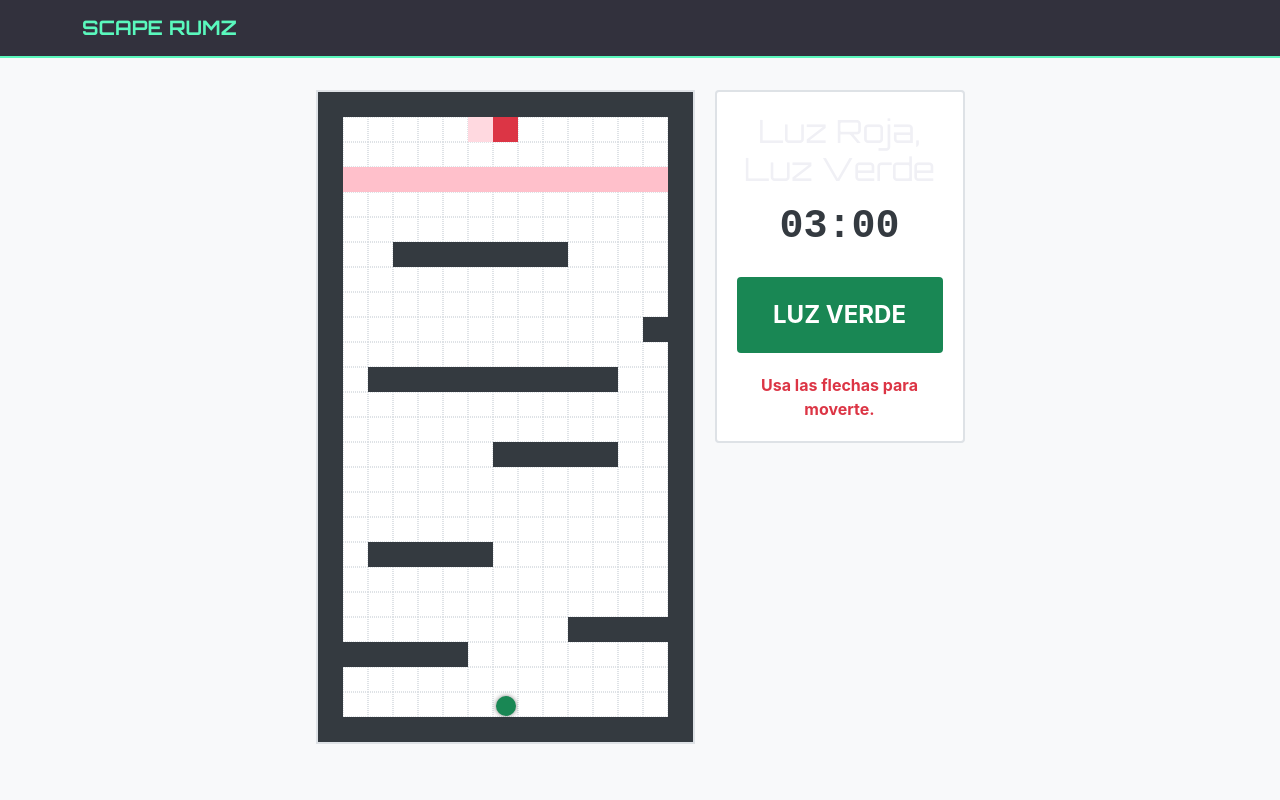
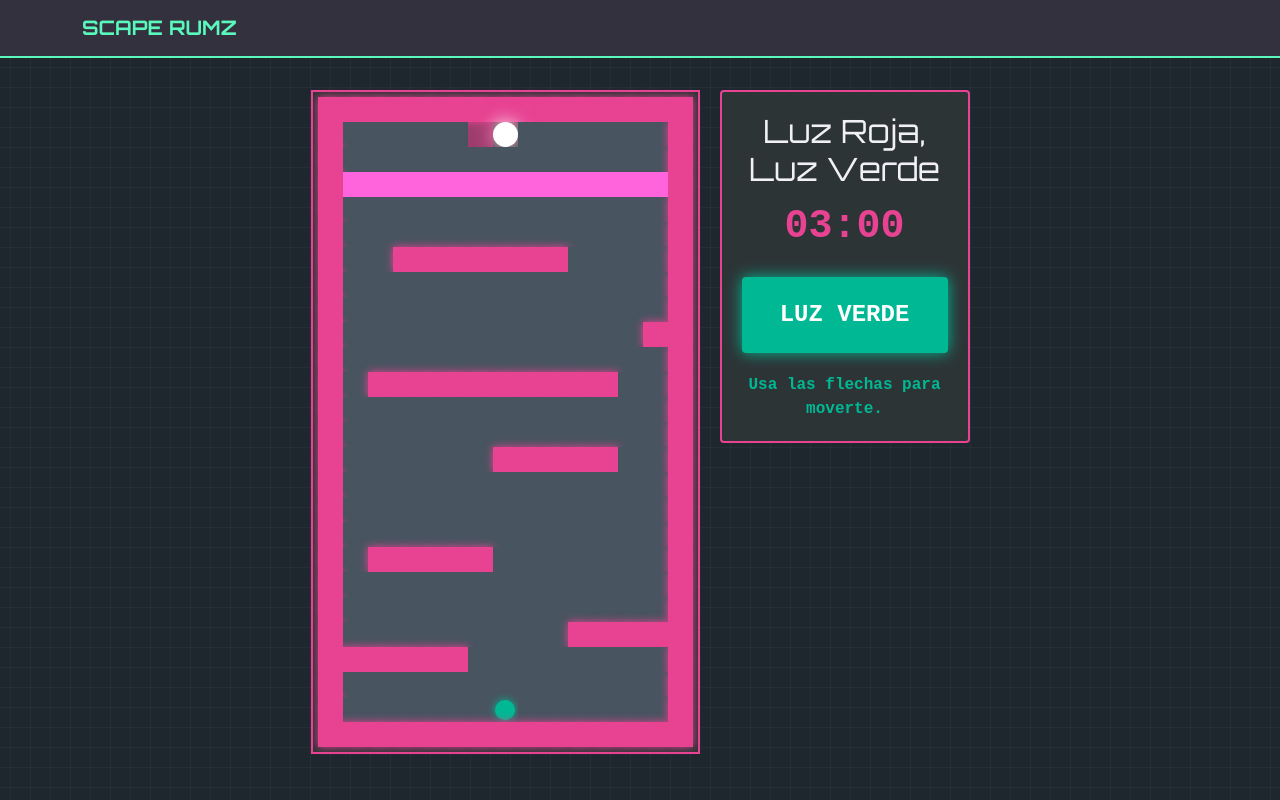
Before and after one commit to JosherTmr/ScapeRumz, a Flask app: template templates/games/squid/luzroja.html in a window 1280 px wide. Run offline with Flask 3, Linux system fonts and the light colour scheme; the template is opened without the code that fills it, so the values that code supplies are empty.

Commit message:
feat: Reestructura el juego 'Luz Roja, Luz Verde'
Se reemplaza por completo el juego original de "Luz Roja, Luz Verde" por una nueva versión inspirada en un mapa de la sala de IA.

La nueva implementación incluye:
- Un mapa de laberinto que los jugadores deben navegar.
- Un sistema de semáforo (luz roja/verde) con tiempos aleatorios.
- Una mecánica de penalización donde moverse en luz roja presenta una pregunta al grupo. Una respuesta incorrecta devuelve al jugador al inicio.
- Un temporizador global para la partida.
- La victoria se logra cuando al menos un jugador llega a la meta.

Se ha refactorizado tanto el backend (app.py) como el frontend (luzroja.html) para dar soporte a esta nueva mecánica.

Se ha implementado un tema visual oscuro, combinando la atmósfera de la sala de IA con los colores de acento de "Squid Game" (rojo/rosa y verde) para una experiencia inmersiva.

```diff
--- a/templates/games/squid/luzroja.html
+++ b/templates/games/squid/luzroja.html
@@ -5,18 +5,18 @@
 {% block content %}
 <style>
     :root {
-        --squid-red: #dc3545;
-        --squid-green: #198754;
-        --squid-pink: #ffc0cb;
-        --squid-dark-gray: #343a40;
-        --squid-light-gray: #f8f9fa;
-        --squid-border-gray: #dee2e6;
+        --squid-red: #e84393; /* Un rosa más intenso, casi fucsia */
+        --squid-green-mint: #00b894;
+        --squid-dark-bg: #1e272e;
+        --squid-panel-bg: #2d3436;
+        --squid-floor: #485460;
+        --squid-text: #d2dae2;
     }
 
     body {
-        background-color: var(--squid-light-gray);
-        color: var(--squid-dark-gray);
-        font-family: -apple-system, BlinkMacSystemFont, "Segoe UI", Roboto, "Helvetica Neue", Arial, sans-serif;
+        background-color: var(--squid-dark-bg);
+        color: var(--squid-text);
+        font-family: 'Source Code Pro', 'Courier New', Courier, monospace;
     }
     .game-container {
         display: flex;
@@ -27,42 +27,45 @@
     }
     #game-board {
         display: grid;
-        border: 2px solid var(--squid-border-gray);
-        background-color: #fff;
+        border: 2px solid var(--squid-red);
+        background-color: var(--squid-panel-bg);
+        padding: 5px;
     }
     .tile {
         width: 25px;
         height: 25px;
         box-sizing: border-box;
     }
-    /* 1 = muro: zonas intransitables. */
-    .tile-1 { background-color: var(--squid-dark-gray); }
-    /* 0 = piso libre: camino transitable. */
-    .tile-0 { background-color: #fff; border: 1px dotted var(--squid-border-gray); }
-    /* 2 = meta: casillas de llegada (al tocarlas se gana la partida). */
-    .tile-2 { background-color: var(--squid-pink); }
-    /* 3 = salida: indicador de área de partida (no obligatorio en reglas). */
-    .tile-3 { background-color: var(--squid-pink); opacity: 0.6; }
-    /* 4 = punto de inicio: posición inicial de los jugadores. */
-    .tile-4 { background-color: #fff; border: 1px dotted var(--squid-border-gray); }
-    /* 5 = muñeca: personaje que controla el semáforo (rojo/verde). */
-    .tile-5 { background-color: var(--squid-red); }
+    .tile-1 { background-color: var(--squid-red); box-shadow: 0 0 8px var(--squid-red); }
+    .tile-0, .tile-4 { background-color: var(--squid-floor); }
+    .tile-2 { background-color: var(--squid-red); filter: brightness(1.5); }
+    .tile-3 { background-color: var(--squid-red); opacity: 0.6; }
+    .tile-5 {
+        background-color: #fff;
+        border-radius: 50%;
+        animation: pulse-doll 2s infinite;
+    }
+     @keyframes pulse-doll {
+        0% { box-shadow: 0 0 5px #fff; }
+        50% { box-shadow: 0 0 20px #fff, 0 0 30px var(--squid-red); }
+        100% { box-shadow: 0 0 5px #fff; }
+    }
 
     .player {
-        background-color: var(--squid-green); /* Verde como el chándal */
+        background-color: var(--squid-green-mint);
         border-radius: 50%;
         width: 20px;
         height: 20px;
         margin: 2.5px;
         transition: all 0.2s ease-in-out;
-        box-shadow: 0 0 5px rgba(0,0,0,0.5);
+        box-shadow: 0 0 8px var(--squid-green-mint);
     }
 
     .game-info {
         width: 250px;
         padding: 20px;
-        background-color: #fff;
-        border: 2px solid var(--squid-border-gray);
+        background-color: var(--squid-panel-bg);
+        border: 2px solid var(--squid-red);
         border-radius: 0.25rem;
         text-align: center;
     }
@@ -70,51 +73,52 @@
         font-size: 2.5em;
         font-weight: bold;
         margin-bottom: 20px;
-        font-family: 'Courier New', Courier, monospace;
+        color: var(--squid-red);
     }
     #light-status {
         padding: 20px;
         font-size: 1.5em;
         text-transform: uppercase;
         font-weight: bold;
-        transition: background-color 0.5s;
+        transition: background-color 0.5s, box-shadow 0.5s;
         border-radius: 0.25rem;
         color: #fff;
     }
-    .light-green { background-color: var(--squid-green); }
-    .light-red { background-color: var(--squid-red); }
+    .light-green { background-color: var(--squid-green-mint); box-shadow: 0 0 15px var(--squid-green-mint); }
+    .light-red { background-color: var(--squid-red); box-shadow: 0 0 15px var(--squid-red); }
 
     #question-modal {
         display: none;
         position: fixed;
-        top: 0;
-        left: 0;
-        width: 100%;
-        height: 100%;
-        background-color: rgba(0,0,0,0.7);
+        top: 0; left: 0;
+        width: 100%; height: 100%;
+        background-color: rgba(0,0,0,0.85);
         justify-content: center;
         align-items: center;
         z-index: 1000;
     }
     .modal-content {
-        background-color: #fff;
-        color: var(--squid-dark-gray);
+        background-color: var(--squid-panel-bg);
+        color: var(--squid-text);
         padding: 40px;
         border: 5px solid var(--squid-red);
         border-radius: 1rem;
         text-align: center;
         width: 80%;
         max-width: 600px;
+        box-shadow: 0 0 30px var(--squid-red);
     }
-    #question-text { font-size: 1.5em; margin-bottom: 20px; }
+    #question-text { font-size: 1.5em; margin-bottom: 20px; color: var(--squid-red); }
     #answer-input {
         display: block;
         width: 100%;
         padding: 0.75rem;
         font-size: 1rem;
         margin-bottom: 20px;
-        border: 1px solid var(--squid-border-gray);
+        border: 1px solid var(--squid-red);
         border-radius: 0.25rem;
+        background-color: var(--squid-dark-bg);
+        color: var(--squid-text);
     }
     #submit-answer {
         padding: 10px 20px;
@@ -129,7 +133,7 @@
     #game-message {
         margin-top: 20px;
         font-weight: bold;
-        color: var(--squid-red);
+        color: var(--squid-green-mint);
         min-height: 24px;
     }
 </style>
```
